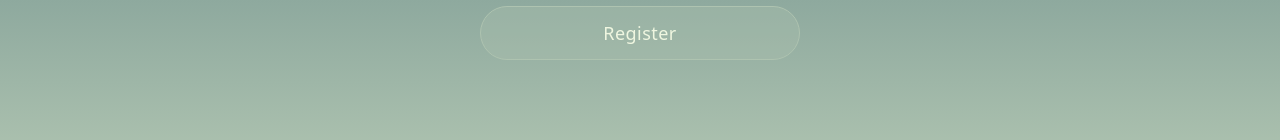
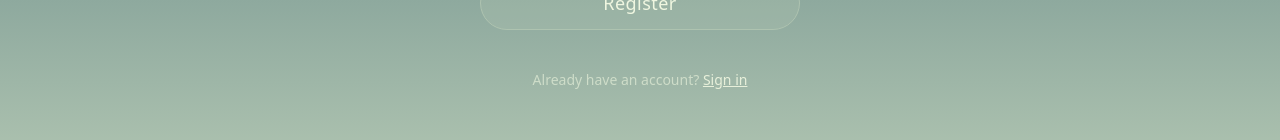
Before and after one commit to NduNdu21/EpiskopOS, a React (Vite) app in the folder frontend/: page /register in a window 1280 px wide. Shown: the part 636-776 px from the top of the page. Built offline with nearby package versions, Linux system fonts and the light colour scheme; no server answers.

Commit message:
Added respective links to login and register pages on each page

```diff
--- a/frontend/src/pages/Login.jsx
+++ b/frontend/src/pages/Login.jsx
@@ -1,5 +1,6 @@
 import { useState } from "react";
 import { loginUser } from "../api";
+import { Link } from "react-router-dom";
 
 const Login = () => {
   const [form, setForm] = useState({ email: "", password: "" });
@@ -84,6 +85,13 @@
           >
             {loading ? "Logging in..." : "Login"}
           </button>
+
+          <p className="mt-6 text-beige/60 text-sm">
+            Don't have an account?{" "}
+            <Link to="/register" className="text-beige/90 underline hover:opacity-100">
+              Register
+            </Link>
+          </p>
         </form>
       </div>
     </div>
--- a/frontend/src/pages/Register.jsx
+++ b/frontend/src/pages/Register.jsx
@@ -2,6 +2,7 @@
 //Imports
 import { useState } from "react";
 import { registerUser } from "../api";
+import { Link } from "react-router-dom";
 
 const Register = () => {
   const [form, setForm] = useState({ name: "", email: "", password: "", role: "volunteer" });
@@ -126,6 +127,12 @@
             {loading ? "Registering..." : "Register"}
           </button>
 
+          <p className="mt-6 text-beige/60 text-sm text-center">
+            Already have an account?{" "}
+            <Link to="/login" className="text-beige/90 underline hover:opacity-100">
+              Sign in
+            </Link>
+          </p>
         </form>
       </div>
     </div>
```
